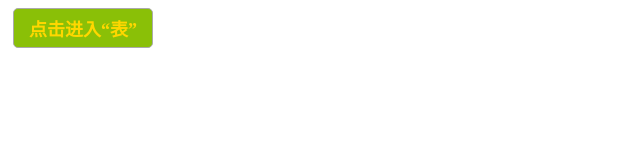
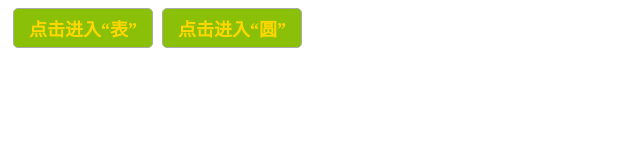
Before and after one commit to qq1402990837/Winter-vacation-operation, a plain HTML site: page index.html in a window 1280 px wide. Shown: the whole page, without its empty margins (0-640 px from the left). Drawn offline with Linux system fonts and the light colour scheme.

Commit message:
Signed-off-by: qq1402990837 <1402990837@qq.com>

```diff
--- a/index.html
+++ b/index.html
@@ -28,5 +28,9 @@
 	<body>
 		<a href="clock.html"><font size="4" color="gold">点击进入“表”</font></a>
 
+
+		<a href="canvas.html"><font size="4" color="gold">点击进入“圆”</font></a>
+
+
 	</body>
 </html>
```
